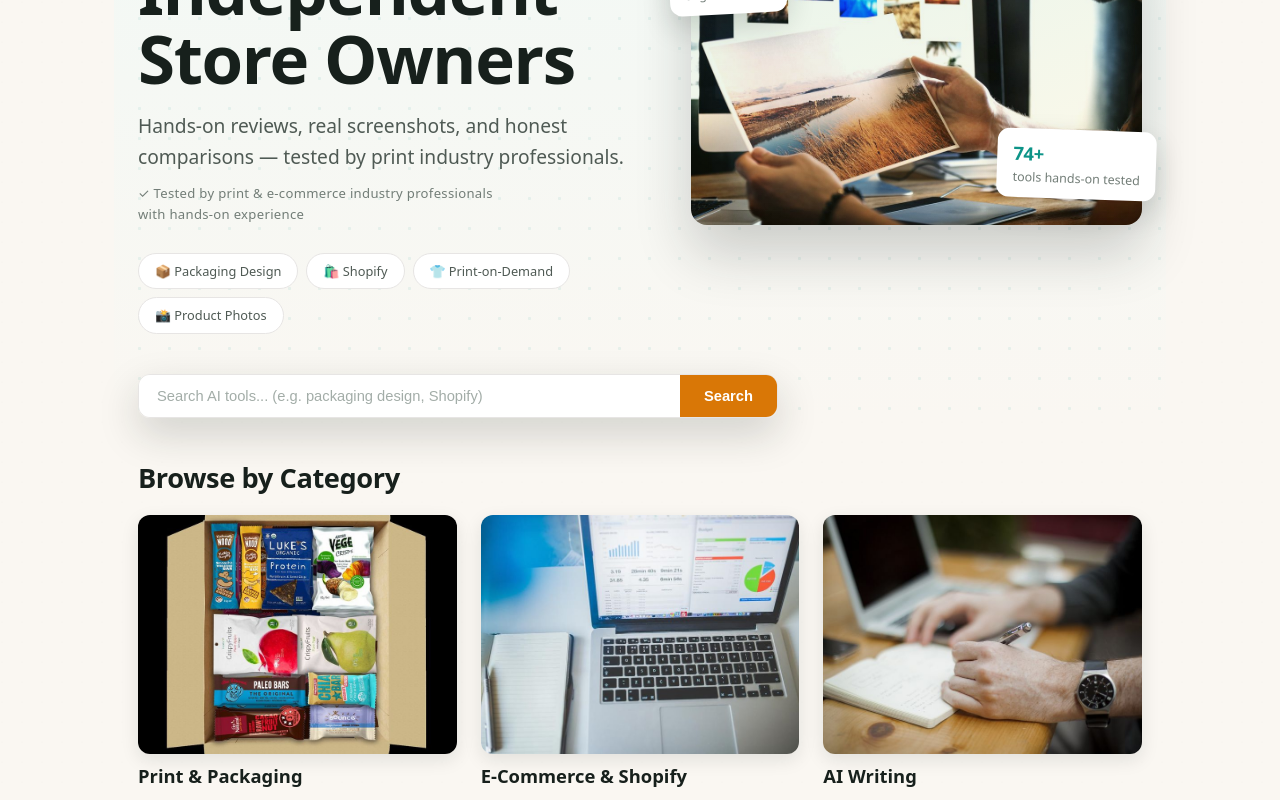
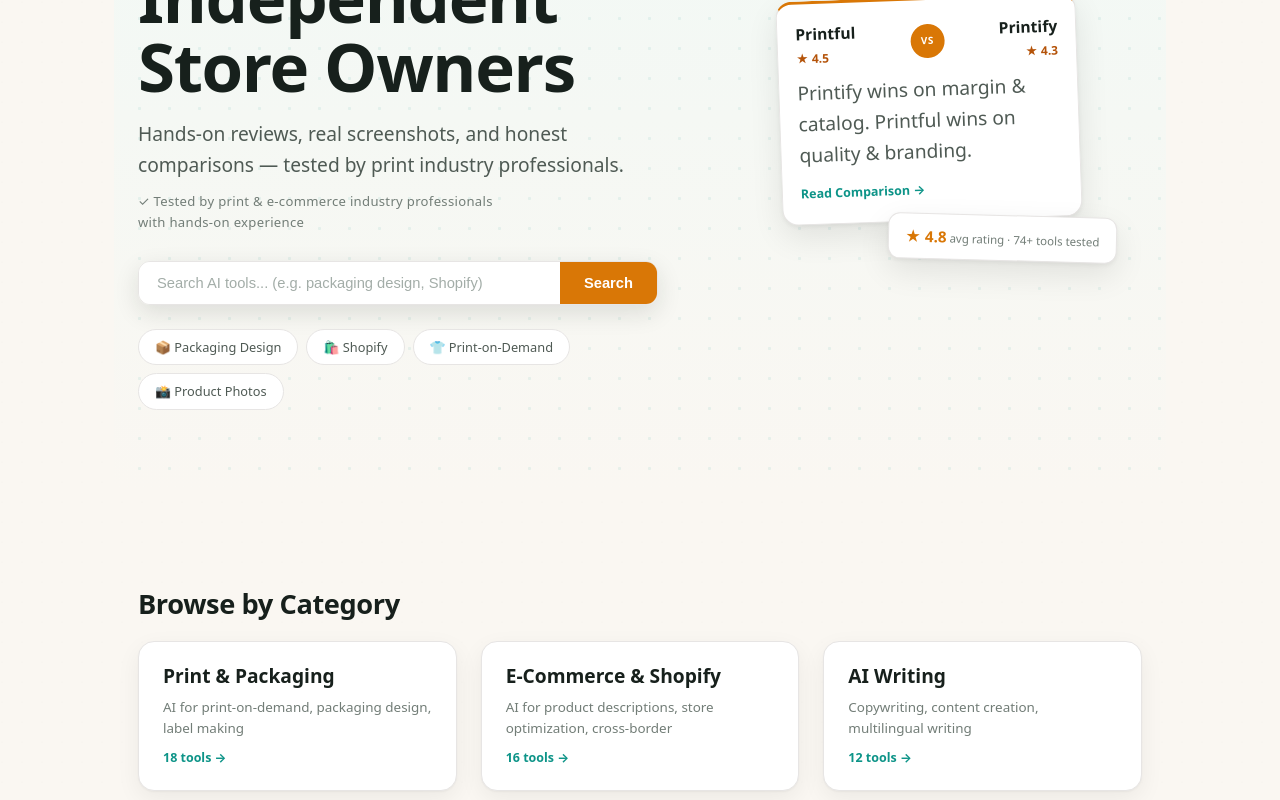
Before and after one commit to zprintprohk-rgb/aitoptools, a Next.js app: page / in a window 1280 px wide. Shown: the part 340-1140 px from the top of the page. Built offline with nearby package versions, Linux system fonts and the light colour scheme.

Commit message:
纯排版hero改造：去照片化，克制排版方向（Printful式设计感）

```diff
--- a/src/app/globals.css
+++ b/src/app/globals.css
@@ -201,7 +201,7 @@
   white-space: nowrap;
   transition: background var(--transition), transform var(--transition);
 }
-.nav-cta:hover { background: var(--y-bg, #fff3d6); transform: translateY(-1px); }
+.nav-cta:hover { background: var(--a-bg); transform: translateY(-1px); }
 
 /* Trust bar */
 .trust-bar {
@@ -469,8 +469,8 @@
 }
 .card-badge.tested::before { content: "✓"; font-size: 0.65rem; }
 .card-badge.vertical {
-  background: var(--y-bg);
-  color: var(--y-text);
+  background: var(--a-bg);
+  color: var(--a-text);
 }
 
 /* Card meta (category + rating + price) */
@@ -552,7 +552,7 @@
   font-size: 0.78rem;
   padding: 5px 10px;
 }
-.card-cta.affiliate:hover { background: var(--y-bg); }
+.card-cta.affiliate:hover { background: var(--a-bg); }
 
 /* Vertical score bars */
 .vertical-score {
@@ -868,13 +868,13 @@
 .legal-page ul { margin: 8px 0 12px 22px; }
 .legal-page li { margin-bottom: 5px; }
 .legal-page .highlight-box {
-  background: var(--y-bg);
+  background: var(--a-bg);
   border: 1px solid #fde68a;
   border-radius: var(--radius-sm);
   padding: 18px;
   margin: 18px 0;
 }
-.legal-page .highlight-box p { color: var(--y-text); margin-bottom: 0; }
+.legal-page .highlight-box p { color: var(--a-text); margin-bottom: 0; }
 
 /* --- About Page --- */
 .about-page { max-width: 780px; margin: 36px auto; padding: 0 24px 56px; }
@@ -1004,7 +1004,7 @@
 
 /* --- Comparison Pages (/compare/) --- */
 .verdict-box {
-  background: var(--y-bg, #fff8e6);
+  background: var(--a-bg);
   border: 1px solid var(--border);
   border-left: 4px solid var(--c-primary);
   border-radius: var(--radius-sm);
@@ -1138,8 +1138,8 @@
 }
 .best-card-count {
   align-self: flex-start;
-  background: var(--y-bg, #fff8e6);
-  color: var(--y-text, #8a6d00);
+  background: var(--a-bg);
+  color: var(--a-text);
   font-size: 0.72rem;
   font-weight: 700;
   text-transform: uppercase;
@@ -1417,3 +1417,103 @@
   .float-card strong { font-size: 0.95rem; }
   .search-dock { margin-top: 28px; margin-bottom: -26px; }
 }
+
+/* ============================================
+   Restraint pass: unified rhythm, shadows, radii
+   ============================================ */
+:root {
+  --shadow-card: 0 1px 2px rgba(0,0,0,0.04), 0 8px 24px rgba(0,0,0,0.06);
+  --shadow-lift: 0 2px 4px rgba(0,0,0,0.05), 0 12px 32px rgba(0,0,0,0.09);
+}
+
+/* One rhythm: 96px sections */
+.section { padding: 96px 0; }
+.section:first-of-type { padding-top: 64px; }
+
+/* One shadow + two radii across card types */
+.review-card, .vs-card, .best-card, .cat-card, .featured-panel, .vertical-featured {
+  box-shadow: var(--shadow-card);
+}
+.review-card, .vs-card, .best-card, .featured-panel, .vertical-featured { border-radius: 16px; }
+
+/* Hero: product-as-proof (rendered mini cards, no photo) */
+.hero { padding: 80px 0; }
+.hero-proof {
+  flex: 0.9;
+  min-width: 0;
+  position: relative;
+  display: flex;
+  justify-content: center;
+  padding: 24px 0 40px;
+}
+.mini-vs {
+  width: 300px;
+  background: #ffffff;
+  border: 1px solid var(--border);
+  border-top: 3px solid var(--a-primary);
+  border-radius: 16px;
+  box-shadow: var(--shadow-lift);
+  padding: 18px;
+  transform: rotate(-2deg);
+}
+.mini-vs-battle { display: flex; align-items: center; justify-content: space-between; gap: 8px; margin-bottom: 10px; }
+.mini-side { display: flex; flex-direction: column; gap: 2px; }
+.mini-side:last-child { text-align: right; }
+.mini-side b { font-size: 0.98rem; font-weight: 700; color: var(--k-deep); }
+.mini-side i { font-style: normal; font-size: 0.75rem; font-weight: 700; color: var(--a-deep); }
+.mini-badge {
+  display: flex; align-items: center; justify-content: center;
+  width: 34px; height: 34px;
+  background: var(--a-primary); color: #fff;
+  font-size: 0.62rem; font-weight: 800; letter-spacing: 0.5px;
+  border-radius: 100px;
+  flex-shrink: 0;
+}
+.mini-verdict { font-size: 0.76rem; color: var(--k-secondary); line-height: 1.5; margin-bottom: 8px; }
+.mini-link { font-size: 0.78rem; font-weight: 700; color: var(--c-primary); }
+.mini-stat {
+  position: absolute;
+  right: 6%;
+  bottom: 0;
+  background: #ffffff;
+  border: 1px solid var(--border);
+  border-radius: 12px;
+  box-shadow: var(--shadow-lift);
+  padding: 10px 16px;
+  font-size: 0.72rem;
+  color: var(--k-tertiary);
+  transform: rotate(1.5deg);
+}
+.mini-stat strong { color: var(--a-primary); font-size: 0.95rem; }
+
+/* Category cards: typography-only */
+.cat-card {
+  background: #ffffff;
+  border: 1px solid var(--border);
+  border-radius: 16px;
+  padding: 22px 24px;
+  display: flex;
+  flex-direction: column;
+  gap: 8px;
+  transition: transform var(--transition), border-color var(--transition), box-shadow var(--transition);
+}
+.cat-card:hover { transform: translateY(-2px); border-color: var(--c-primary); box-shadow: var(--shadow-lift); }
+.cat-card h3 { font-size: 1.2rem; font-weight: 700; }
+.cat-card p { font-size: 0.84rem; color: var(--k-tertiary); flex: 1; }
+.cat-meta { font-size: 0.78rem; font-weight: 700; color: var(--c-primary); }
+.cat-meta i { font-style: normal; }
+
+/* Search bar: hairline + green focus */
+.search-bar { border: 1px solid var(--border); box-shadow: var(--shadow-card); }
+.search-bar:focus-within { border-color: var(--c-primary); box-shadow: var(--shadow-lift); }
+
+@media (max-width: 900px) {
+  .hero-proof { width: 100%; max-width: 400px; padding: 8px 0 36px; }
+  .mini-vs { width: 280px; }
+}
+@media (max-width: 640px) {
+  .section { padding: 48px 0; }
+  .cat-card { padding: 14px 16px; }
+  .cat-card h3 { font-size: 0.95rem; }
+  .cat-card p { display: none; }
+}
--- a/src/app/page.js
+++ b/src/app/page.js
@@ -22,12 +22,12 @@
 ]
 
 const CAT_CARDS = [
-  { name: 'Print & Packaging', slug: 'ai-print-design', desc: 'AI for print-on-demand, packaging design, label making', img: '/images/cat-packaging.jpg' },
-  { name: 'E-Commerce & Shopify', slug: 'ai-ecommerce', desc: 'AI for product descriptions, store optimization, cross-border', img: '/images/cat-ecommerce.jpg' },
-  { name: 'AI Writing', slug: 'ai-writing', desc: 'Copywriting, content creation, multilingual writing', img: '/images/cat-writing.jpg' },
-  { name: 'AI Image', slug: 'ai-image', desc: 'Image generation, editing, product photography', img: '/images/cat-image.jpg' },
-  { name: 'AI Video', slug: 'ai-video', desc: 'Video generation, avatars, editing', img: '/images/cat-video.jpg' },
-  { name: 'AI Voice', slug: 'ai-voice', desc: 'Voice synthesis, dubbing, podcasting', img: '/images/cat-voice.jpg' },
+  { name: 'Print & Packaging', slug: 'ai-print-design', desc: 'AI for print-on-demand, packaging design, label making' },
+  { name: 'E-Commerce & Shopify', slug: 'ai-ecommerce', desc: 'AI for product descriptions, store optimization, cross-border' },
+  { name: 'AI Writing', slug: 'ai-writing', desc: 'Copywriting, content creation, multilingual writing' },
+  { name: 'AI Image', slug: 'ai-image', desc: 'Image generation, editing, product photography' },
+  { name: 'AI Video', slug: 'ai-video', desc: 'Video generation, avatars, editing' },
+  { name: 'AI Voice', slug: 'ai-voice', desc: 'Voice synthesis, dubbing, podcasting' },
 ]
 
 function starRating(rating) {
@@ -86,6 +86,16 @@
             <p>Hands-on reviews, real screenshots, and honest comparisons — tested by print industry professionals.</p>
             <p className="trust-line">✓ Tested by print &amp; e-commerce industry professionals with hands-on experience</p>
 
+            <div className="search-bar" id="search">
+              <input
+                type="text"
+                placeholder="Search AI tools... (e.g. packaging design, Shopify)"
+                value={search}
+                onChange={e => setSearch(e.target.value)}
+              />
+              <button type="button">Search</button>
+            </div>
+
             {/* Scenario tags — replaces duplicate category nav */}
             <div className="scenario-tags">
               {SCENARIO_TAGS.map(tag => (
@@ -93,21 +103,19 @@
               ))}
             </div>
           </div>
-          <div className="hero-scene">
-            <img src="/images/hero.jpg" alt="Designer holding a printed photo in front of a monitor — from digital design to physical product" loading="eager" />
-            <div className="float-card fc-1"><strong>★ 4.8</strong> avg tool rating</div>
-            <div className="float-card fc-2"><strong>74+</strong> tools hands-on tested</div>
-          </div>
-        </div>
-        <div className="container search-dock">
-          <div className="search-bar" id="search">
-            <input
-              type="text"
-              placeholder="Search AI tools... (e.g. packaging design, Shopify)"
-              value={search}
-              onChange={e => setSearch(e.target.value)}
-            />
-            <button type="button">Search</button>
+
+          {/* Product-as-proof: the site's own content, rendered — not a photo */}
+          <div className="hero-proof" aria-hidden="true">
+            <div className="mini-vs">
+              <div className="mini-vs-battle">
+                <span className="mini-side"><b>Printful</b><i>★ 4.5</i></span>
+                <span className="mini-badge">VS</span>
+                <span className="mini-side"><b>Printify</b><i>★ 4.3</i></span>
+              </div>
+              <p className="mini-verdict">Printify wins on margin &amp; catalog. Printful wins on quality &amp; branding.</p>
+              <span className="mini-link">Read Comparison →</span>
+            </div>
+            <div className="mini-stat"><strong>★ 4.8</strong> avg rating · 74+ tools tested</div>
           </div>
         </div>
       </div>
@@ -121,9 +129,9 @@
           <div className="cat-grid">
             {CAT_CARDS.map(c => (
               <article key={c.slug} className="cat-card">
-                <img src={c.img} alt={c.name} loading="lazy" />
                 <h3><Link href={`/category/${c.slug}/`}>{c.name}</Link></h3>
                 <p>{c.desc}</p>
+                <span className="cat-meta">{reviews.filter(r => r.categorySlug === c.slug).length} tools <i>→</i></span>
               </article>
             ))}
           </div>
```
